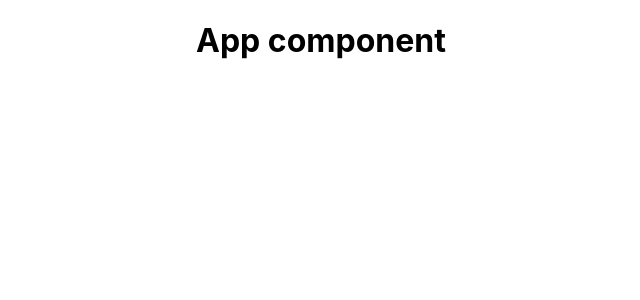
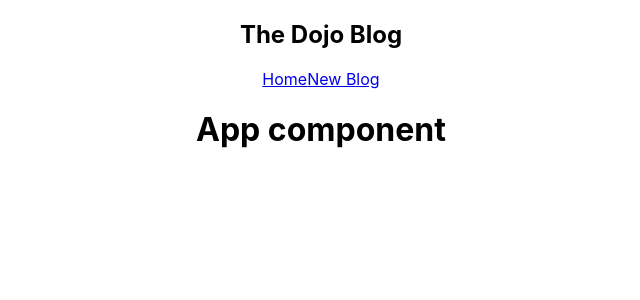
Before and after one commit to Zu18/blog-react, a React (Create React App) app: page / in a window 1280 px wide. Shown: the top 300 px of the page, without its empty margins (319-959 px from the left). Built offline with nearby package versions, Linux system fonts and the light colour scheme.

Commit message:
Add the Navbar component

```diff
--- a/src/App.js
+++ b/src/App.js
@@ -1,10 +1,14 @@
 import './App.css';
+import Navbar from './Navbar';
+
 
 function App() {
   return (
     <div className="App">
-      <div className='content'></div>
-      <h1>App component</h1>
+      <Navbar />
+      <div className='content'>
+        <h1>App component</h1>
+      </div>
     </div>
   );
 }
--- /dev/null
+++ b/src/Navbar.js
@@ -0,0 +1,13 @@
+const Navbar = () => {
+    return (
+        <nav className="navbar">
+            <h1>The Dojo Blog</h1>
+            <div className="links">
+                <a href="/">Home</a>
+                <a href="/create">New Blog</a>
+            </div>
+        </nav>
+    );
+}
+
+export default Navbar;
```
